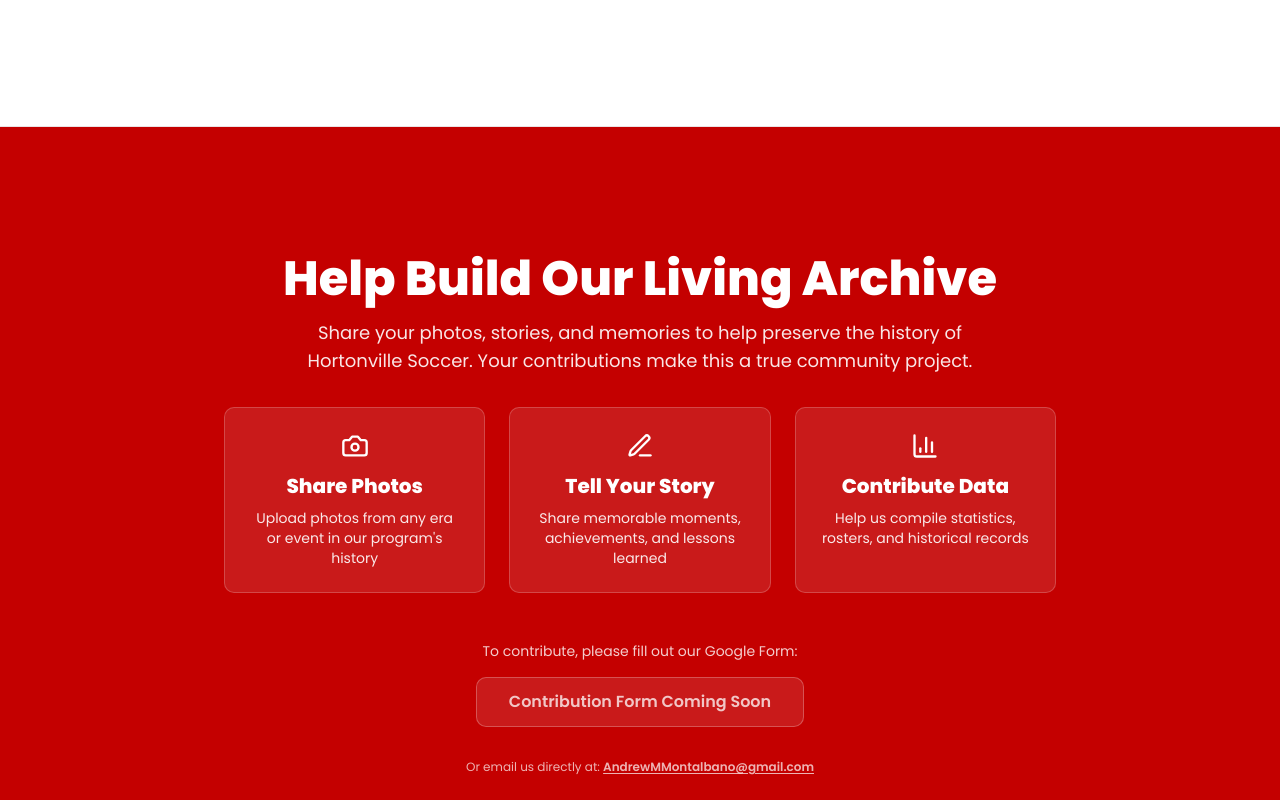
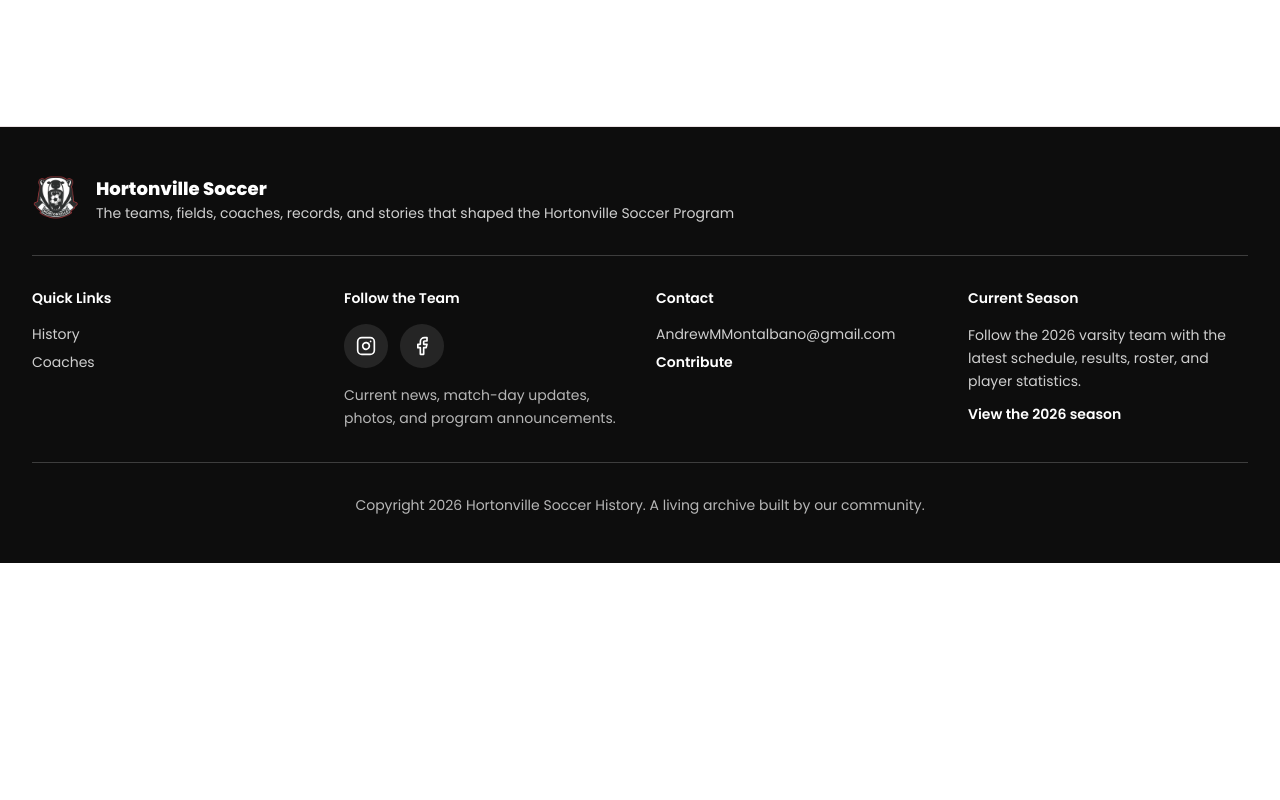
Before and after one commit to pithed2/hortonvilleSoccerHistory, a Next.js app: page /fields in a window 1280 px wide. Shown: the part 4400-5200 px from the top of the page. After the commit the page ends 4963 px from the top, so only its background shows below. Built offline with nearby package versions, Linux system fonts and the light colour scheme.

Commit message:
Clean up

```diff
--- a/app/fields/page.tsx
+++ b/app/fields/page.tsx
@@ -1,6 +1,5 @@
 import { Navigation } from "@/components/navigation"
 import { FieldLocations } from "@/components/field-locations"
-import { ContributeSection } from "@/components/contribute-section"
 import { Footer } from "@/components/footer"
 
 export default function FieldsPage() {
@@ -8,7 +7,6 @@ export default function FieldsPage() {
     <main className="min-h-screen bg-background">
       <Navigation />
       <FieldLocations />
-      <ContributeSection />
       <Footer />
     </main>
   )
--- a/app/history/page.tsx
+++ b/app/history/page.tsx
@@ -1,7 +1,6 @@
 import { Navigation } from "@/components/navigation"
 import { Timeline } from "@/components/timeline"
 import { FoundingStory } from "@/components/founding-story"
-import { ContributeSection } from "@/components/contribute-section"
 import { Footer } from "@/components/footer"
 
 
@@ -11,7 +10,6 @@ export default function HistoryPage() {
       <Navigation />
       <Timeline />
       <FoundingStory />
-      <ContributeSection />
       <Footer />
     </main>
   )
--- a/app/photos/page.tsx
+++ b/app/photos/page.tsx
@@ -1,6 +1,5 @@
 import { Navigation } from "@/components/navigation"
 import { PhotoGallery } from "@/components/photo-gallery"
-import { ContributeSection } from "@/components/contribute-section"
 import { Footer } from "@/components/footer"
 
 export default function PhotosPage() {
@@ -8,7 +7,6 @@ export default function PhotosPage() {
     <main className="min-h-screen bg-background">
       <Navigation />
       <PhotoGallery />
-      <ContributeSection />
       <Footer />
     </main>
   )
--- a/components/contribute-section.tsx
+++ /dev/null
@@ -1,52 +0,0 @@
-import { BarChart3, Camera, PenLine } from "lucide-react"
-
-export function ContributeSection() {
-  return (
-    <section id="contribute" className="py-20 md:py-32 bg-primary text-primary-foreground">
-      <div className="max-w-4xl mx-auto px-4 sm:px-6 lg:px-8 text-center">
-        <h2 className="text-4xl md:text-5xl font-black mb-4 text-balance">Help Build Our Living Archive</h2>
-        <p className="text-lg font-light mb-8 max-w-2xl mx-auto text-balance text-primary-foreground/90">
-          Share your photos, stories, and memories to help preserve the history of Hortonville Soccer. Your
-          contributions make this a true community project.
-        </p>
-
-        <div className="grid md:grid-cols-3 gap-6 mb-12">
-          <div className="bg-primary-foreground/10 rounded-lg p-6 border border-primary-foreground/20">
-            <Camera className="mx-auto mb-3 h-7 w-7" aria-hidden="true" />
-            <h3 className="text-xl font-black mb-2">Share Photos</h3>
-            <p className="text-primary-foreground/90 text-sm">
-              Upload photos from any era or event in our program's history
-            </p>
-          </div>
-          <div className="bg-primary-foreground/10 rounded-lg p-6 border border-primary-foreground/20">
-            <PenLine className="mx-auto mb-3 h-7 w-7" aria-hidden="true" />
-            <h3 className="text-xl font-black mb-2">Tell Your Story</h3>
-            <p className="text-primary-foreground/90 text-sm">
-              Share memorable moments, achievements, and lessons learned
-            </p>
-          </div>
-          <div className="bg-primary-foreground/10 rounded-lg p-6 border border-primary-foreground/20">
-            <BarChart3 className="mx-auto mb-3 h-7 w-7" aria-hidden="true" />
-            <h3 className="text-xl font-black mb-2">Contribute Data</h3>
-            <p className="text-primary-foreground/90 text-sm">
-              Help us compile statistics, rosters, and historical records
-            </p>
-          </div>
-        </div>
-
-        <div className="space-y-4">
-          <p className="text-sm text-primary-foreground/80">To contribute, please fill out our Google Form:</p>
-          <span className="inline-block cursor-not-allowed rounded-lg border border-primary-foreground/25 bg-primary-foreground/10 px-8 py-3 font-semibold text-primary-foreground/75">
-            Contribution Form Coming Soon
-          </span>
-          <p className="text-xs text-primary-foreground/70 mt-4">
-            Or email us directly at:{" "}
-            <a className="font-semibold underline underline-offset-2" href="mailto:AndrewMMontalbano@gmail.com">
-              AndrewMMontalbano@gmail.com
-            </a>
-          </p>
-        </div>
-      </div>
-    </section>
-  )
-}
```
